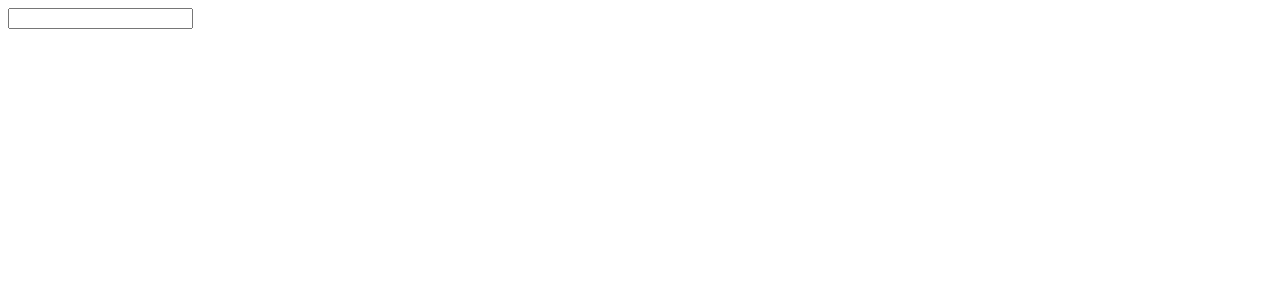
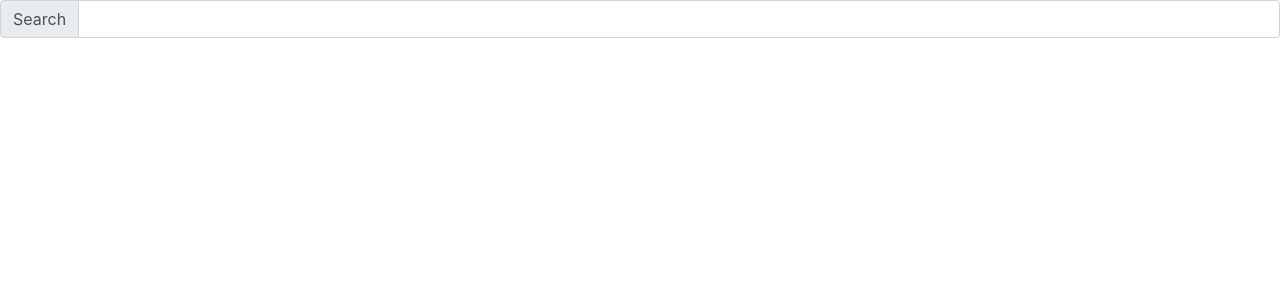
Before and after one commit to danportchen/vue-tic-tac-teo, a Vue app: page / in a window 1280 px wide. Shown: the top 300 px of the page. Built offline with nearby package versions, Linux system fonts and the light colour scheme.

Commit message:
add bootstrap 4

```diff
--- a/package.json
+++ b/package.json
@@ -8,6 +8,7 @@
     "lint": "vue-cli-service lint"
   },
   "dependencies": {
+    "bootstrap": "4.1.3",
     "lodash": "^4.17.10",
     "vue": "^2.5.17",
     "vuex": "^3.0.1"
--- a/src/SearchLesson.vue
+++ b/src/SearchLesson.vue
@@ -1,8 +1,14 @@
 <template>
   <div>
-    <input type="text" v-model="text"/>
+    <div class="input-group mb-3">
+      <div class="input-group-prepend">
+        <span class="input-group-text" id="inputGroup-sizing-default">Search</span>
+      </div>
+      <input type="text" class="form-control" aria-label="Default" aria-describedby="inputGroup-sizing-default" v-model="text" />
+    </div>
+
     <div class="lesson-list">
-      <div class="lesson" v-for="lesson in lessons" :key="lesson">
+      <div class="lesson" v-for="(lesson,idx) in lessons" :key="idx">{{idx}}
         <img :src="lesson.cover"/>
         <span>{{ lesson.title }}</span>
         <label>{{ lesson.owner.username}}</label>
@@ -12,6 +18,7 @@
 </template>
 <script>
 import debounce from 'lodash/debounce';
+
   const SEARCH_API = 'https://hiskio.com/api/v1/courses/search?word=';
   export default{
     data(){
@@ -35,7 +42,7 @@ import debounce from 'lodash/debounce';
       },
     },
     created(){
-      this.searchDebounced = debounce(this.search, 50);
+      this.searchDebounced = debounce(this.search, 500);
     },
   }
 </script>
--- a/src/main.js
+++ b/src/main.js
@@ -1,6 +1,7 @@
 import Vue from "vue";
 import SearchLesson from "./SearchLesson.vue";
 import store from "./store";
+import "bootstrap/dist/css/bootstrap.css";
 
 Vue.config.productionTip = false;
 
```
Also changed, not shown: 1 other file (tests, documents, lock files or other folders).
